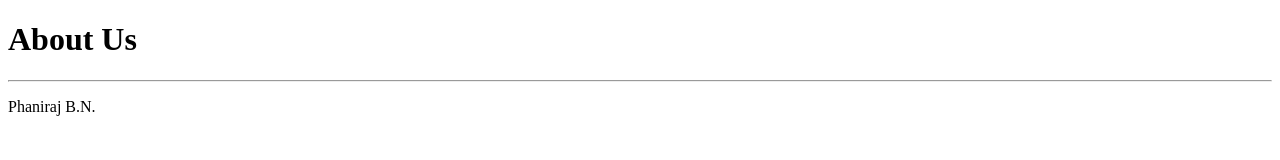
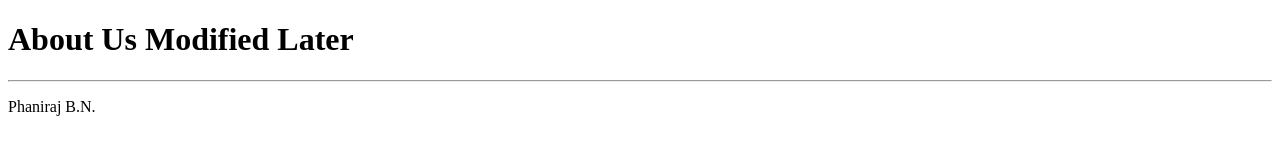
Before and after one commit to phani-rajbn/GitDemoExample, a plain HTML site: page aboutus.html in a window 1280 px wide. Drawn offline with Linux system fonts and the light colour scheme.

Commit message:
Update aboutus.html

```diff
--- a/aboutus.html
+++ b/aboutus.html
@@ -1,10 +1,10 @@
 <!DOCTYPE html>
 <html>
 <head>
-	<title>About Us</title>
+	<title>About Us Modified later</title>
 </head>
 <body>
-	<h1>About Us</h1>
+	<h1>About Us Modified Later</h1>
 	<hr/>
 	<div>
 		<p>Phaniraj B.N.</p>
```
